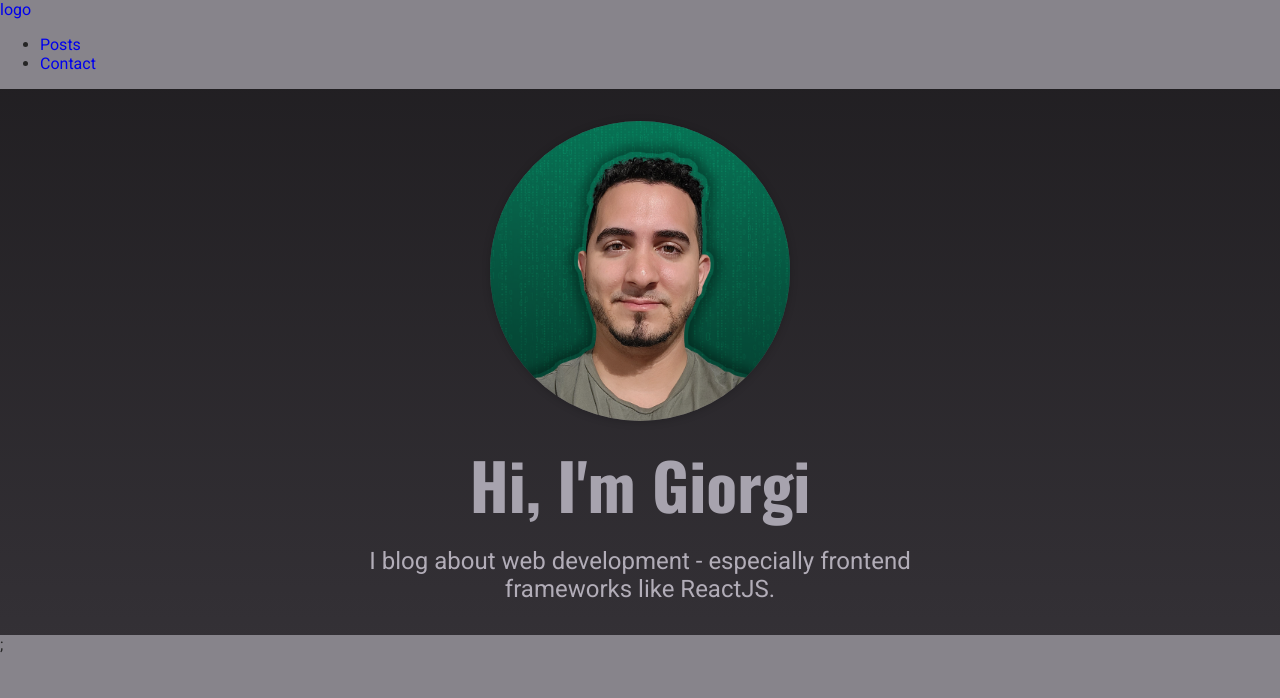
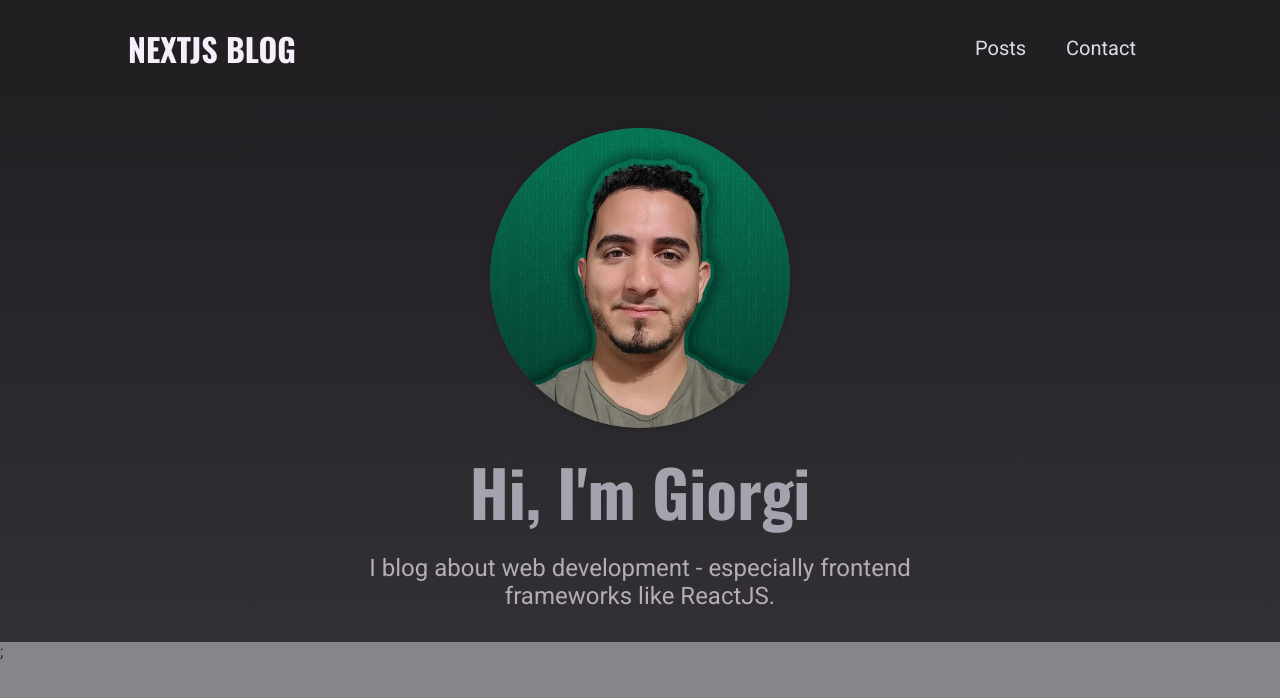
Before and after one commit to nycgio/nextjs-blog, a Next.js app: page / in a window 1280 px wide. Shown: the top 698 px of the page. Built offline with nearby package versions, Linux system fonts and the light colour scheme.

Commit message:
Created logo component and updated component css

```diff
--- a/components/layout/logo.js
+++ b/components/layout/logo.js
@@ -1,3 +1,5 @@
+import classes from "./logo.module.css";
+
 export default function Logo() {
-	return <div>logo</div>;
+	return <div className={classes.logo}>NextJS Blog</div>;
 }
--- /dev/null
+++ b/components/layout/logo.module.css
@@ -0,0 +1,13 @@
+.logo {
+	text-transform: uppercase;
+	font-size: var(--size-5);
+	font-weight: bold;
+	font-family: "Oswald", sans-serif;
+	color: var(--color-grey-50);
+}
+
+@media (min-width: 768px) {
+	.logo {
+		font-size: var(--size-8);
+	}
+}
--- a/components/layout/main-navigation.js
+++ b/components/layout/main-navigation.js
@@ -1,9 +1,10 @@
 import Logo from "./logo";
 import Link from "next/link";
+import classes from "./main-navigation.module.css";
 
 export default function MainNavigation() {
 	return (
-		<header>
+		<header className={classes.header}>
 			<Link href="/">
 				<a>
 					<Logo />
--- /dev/null
+++ b/components/layout/main-navigation.module.css
@@ -0,0 +1,42 @@
+.header {
+	width: 100%;
+	height: 6rem;
+	background-color: var(--color-grey-900);
+	display: flex;
+	justify-content: space-between;
+	align-items: center;
+	padding: 0 10%;
+}
+
+.header ul {
+	list-style: none;
+	display: flex;
+	align-items: baseline;
+	margin: 0;
+	padding: 0;
+}
+
+.header li {
+	margin: 0 var(--size-4);
+}
+
+.header a {
+	color: var(--color-grey-100);
+	font-size: var(--size-4);
+}
+
+.header a:hover,
+.header a:active,
+.header a.active {
+	color: var(--color-grey-200);
+}
+
+@media (min-width: 768px) {
+	.header ul {
+		gap: 0.5rem;
+	}
+
+	.header a {
+		font-size: var(--size-5);
+	}
+}
```
